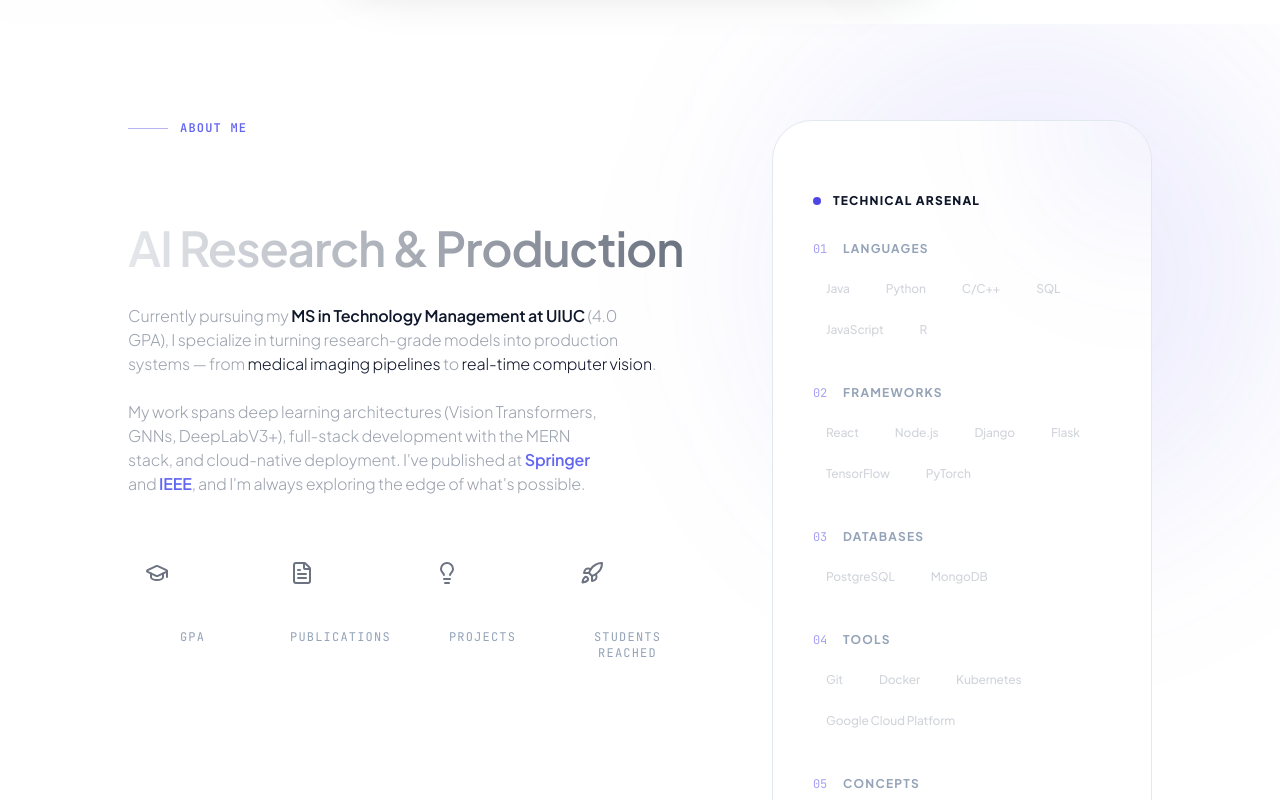
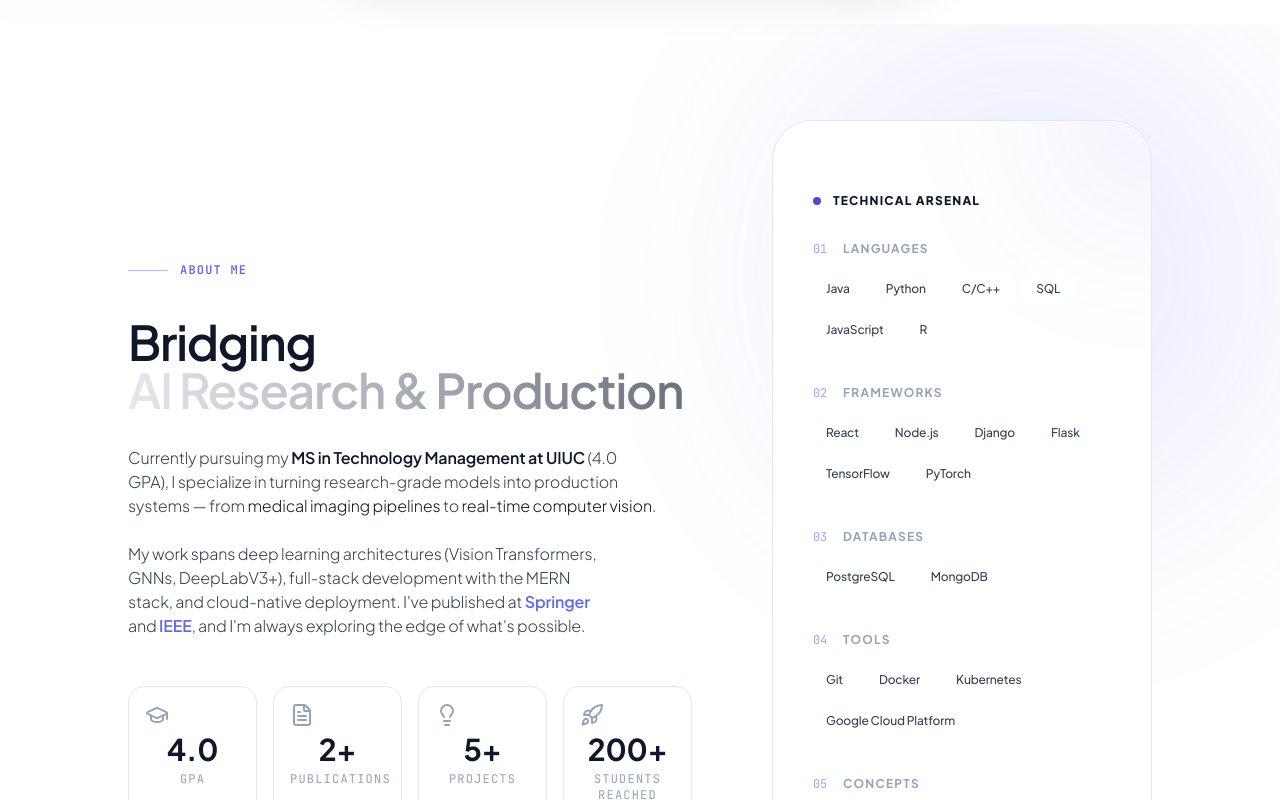
Before and after one commit to Medhovarsh/Medhovarsh-Portfolio, a React (Vite) app: page / in a window 1280 px wide. Shown: the part 800-1600 px from the top of the page. Built offline with nearby package versions, Linux system fonts and the light colour scheme.

Commit message:
style: fix alignment and layout in About.tsx based on user feedback

```diff
--- a/src/components/About.tsx
+++ b/src/components/About.tsx
@@ -42,7 +42,7 @@ const About = () => {
             <div className="absolute top-0 right-0 w-[500px] h-[500px] rounded-full blur-[100px] pointer-events-none" style={{ background: 'var(--theme-accent-surface)' }} />
 
             <div className="max-w-5xl mx-auto relative z-10">
-                <div className="grid md:grid-cols-12 gap-12 md:gap-20 items-start">
+                <div className="grid md:grid-cols-12 gap-12 md:gap-20 items-center">
 
                     {/* Text — 7 cols */}
                     <motion.div
@@ -57,14 +57,14 @@ const About = () => {
                             <span className="text-xs font-mono tracking-widest font-black uppercase" style={{ color: 'var(--theme-accent-light)' }}>About Me</span>
                         </div>
 
-                        <h2 className="text-3xl md:text-5xl font-semibold mb-8 tracking-tight leading-tight text-balance text-white">
+                        <h2 className="text-3xl md:text-5xl font-semibold mb-8 tracking-tight leading-tight text-balance" style={{ color: 'var(--theme-text-primary)' }}>
                             Bridging <br />
                             <span className="text-transparent bg-clip-text bg-gradient-to-r from-gray-200 to-gray-500">
                                 AI Research &amp; Production
                             </span>
                         </h2>
 
-                        <div className="space-y-6 text-sm md:text-base font-light leading-relaxed text-gray-400">
+                        <div className="space-y-6 text-sm md:text-base font-light leading-relaxed" style={{ color: 'var(--theme-text-secondary)' }}>
                             <p className="text-balance">
                                 Currently pursuing my <strong className="font-semibold" style={{ color: 'var(--theme-text-primary)' }}>MS in Technology Management at UIUC</strong> (4.0 GPA),
                                 I specialize in turning research-grade models into production systems — from
@@ -88,10 +88,14 @@ const About = () => {
                                     viewport={{ once: true }}
                                     transition={{ delay: 0.1 + i * 0.08, duration: 0.5 }}
                                     whileHover={{ y: -3, scale: 1.03 }}
-                                    className="p-4 rounded-2xl text-center border border-white/5 bg-transparent"
+                                    className="p-4 rounded-2xl text-center"
+                                    style={{
+                                        background: 'var(--theme-card-bg)',
+                                        border: '1px solid var(--theme-border)',
+                                    }}
                                 >
-                                    <div className="text-2xl mb-1 text-gray-500">{stat.icon}</div>
-                                    <div className="text-3xl font-bold text-white">
+                                    <div className="text-2xl mb-1" style={{ color: 'var(--theme-text-muted)' }}>{stat.icon}</div>
+                                    <div className="text-3xl font-bold" style={{ color: 'var(--theme-text-primary)' }}>
                                         <CountUp target={stat.value} suffix={stat.suffix} />
                                     </div>
                                     <div className="text-xs font-mono uppercase tracking-widest mt-1" style={{ color: 'var(--theme-text-muted)' }}>
@@ -136,8 +140,13 @@ const About = () => {
                                         {category.items.map((skill, i) => (
                                             <StaggerItem key={i}>
                                                 <motion.span
-                                                    whileHover={{ scale: 1.05, backgroundColor: 'rgba(255, 255, 255, 0.1)' }}
-                                                    className="inline-block px-3 py-1.5 text-xs font-medium rounded border border-white/10 bg-white/5 text-gray-300 transition-colors cursor-default"
+                                                    whileHover={{ scale: 1.05, filter: 'brightness(1.2)' }}
+                                                    className="inline-block px-3 py-1.5 text-xs font-medium rounded transition-colors cursor-default"
+                                                    style={{
+                                                        background: 'var(--theme-glass-bg)',
+                                                        border: '1px solid var(--theme-glass-border)',
+                                                        color: 'var(--theme-text-secondary)'
+                                                    }}
                                                 >
                                                     {skill}
                                                 </motion.span>
```
